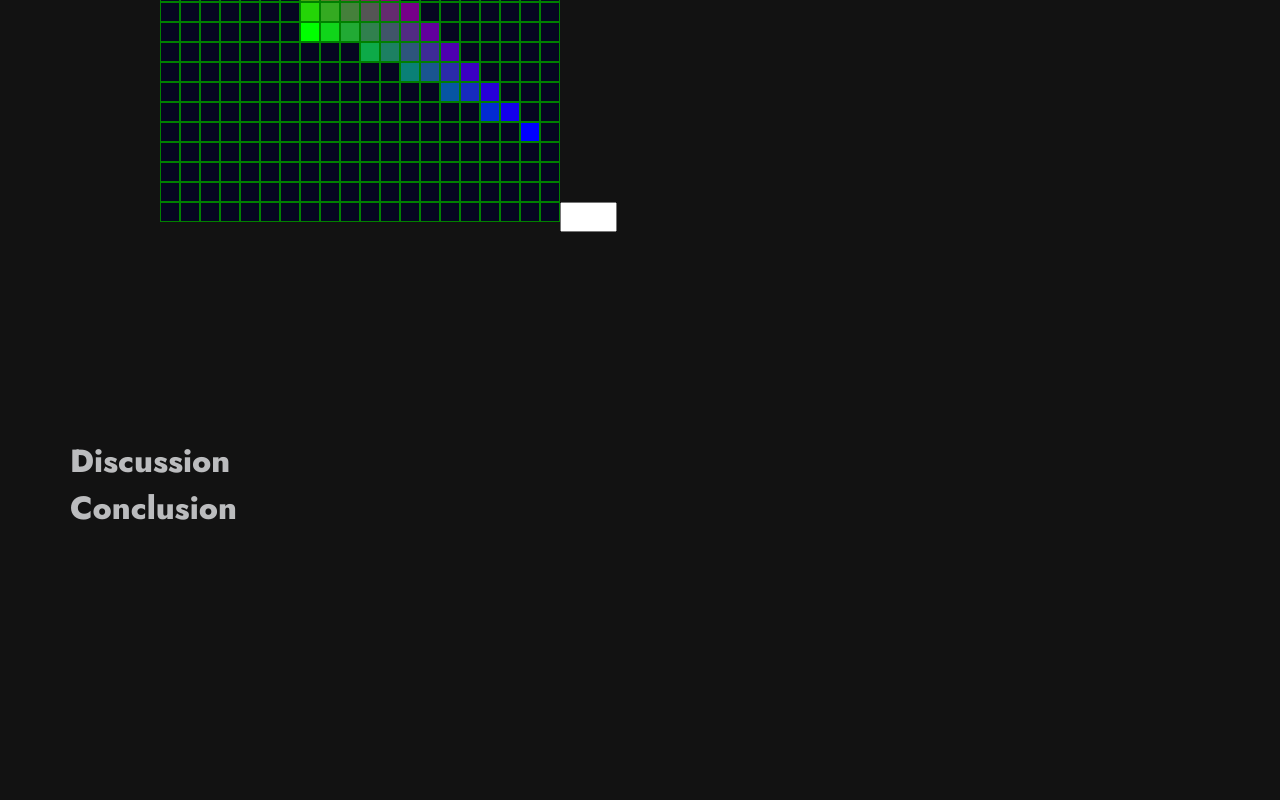
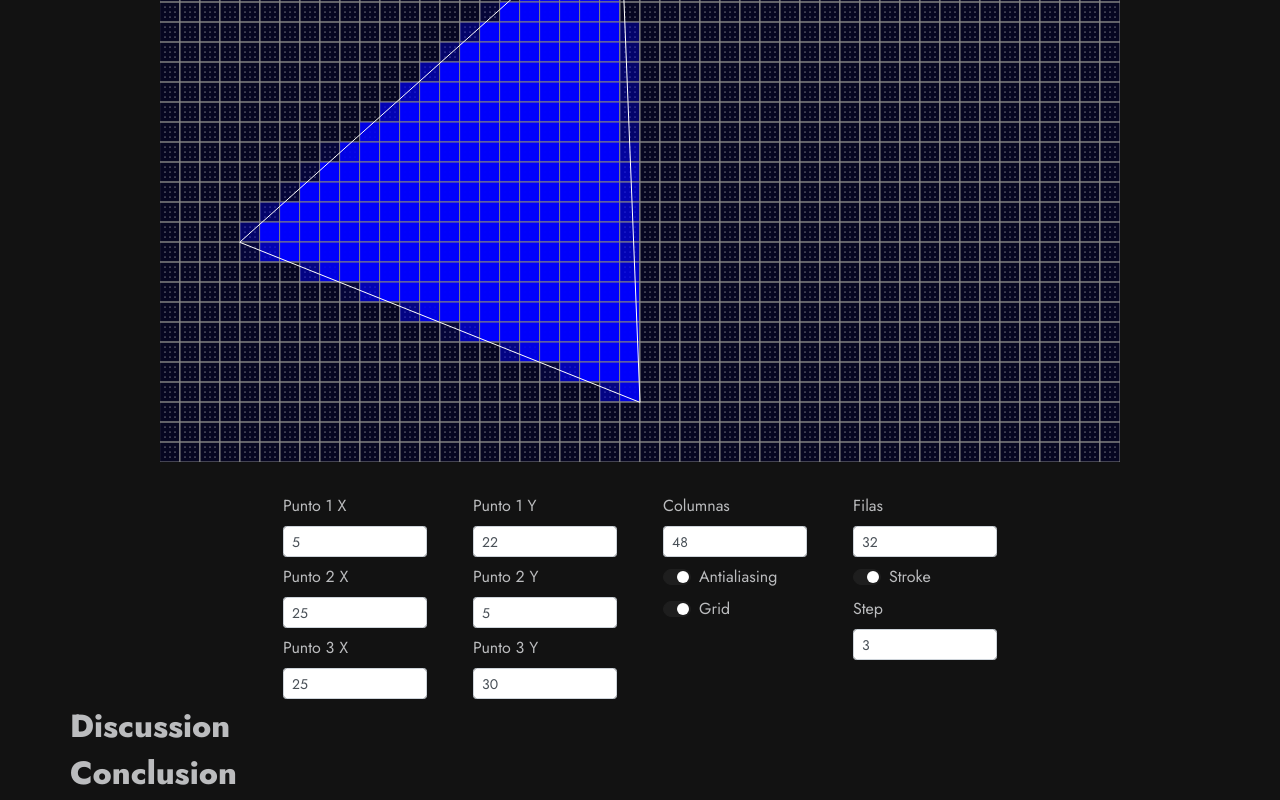
Before and after one commit to rcalvom/visual-computing-workshop, a Vue app: page /#/scene-trees in a window 1280 px wide. Shown: the part 640-1440 px from the top of the page. Before the commit the page ends 1175 px from the top, so only its background shows below. Built offline with nearby package versions, Linux system fonts and the light colour scheme.

Commit message:
Antialasing

```diff
--- a/src/components/SketchP5.vue
+++ b/src/components/SketchP5.vue
@@ -1,5 +1,5 @@
 <template>
-    <div id="vue-canvas"/>
+    <div id="vue-canvas" :style="`width=${width}px; height=${height}px`"/>
 </template>
 
 <script>
@@ -10,7 +10,9 @@
 
     export default {
         props: {
-            sketch: Function
+            sketch: Function,
+            width: Number,
+            height: Number
         },
         mounted(){
             const p = quadrille(easycam(treegl(p5)));
@@ -19,14 +21,17 @@
     }
 </script>
 
-<style scoped>
+<style>
 #vue-canvas {
   display: block;
-  margin: 0 auto;
+  margin: auto;
   padding: 0;
-  width: 960px;
-  height: 620px;
   overflow: hidden;
   border-color: var(--light);
 }
+
+.p5Canvas {
+  margin: auto;
+  display: block;
+}
 </style>
--- a/src/pages/SceneTrees.vue
+++ b/src/pages/SceneTrees.vue
@@ -16,7 +16,68 @@
             <h2>Code and Results</h2>
         </b-row>
         <b-row>
-            <SketchP5 :sketch="sketch" class="mt-4"/>
+            <b-col cols="12" class="mb-4">
+                <SketchP5 :sketch="sketch" class="mt-4" :width="960" :heigth="640"/>
+            </b-col>
+            <b-col cols="2" offset="2">
+                <b-row class="m-2">
+                    <label for="input-field-0x">Punto 1 X</label>
+                    <b-form-input size="sm" id="input-field-0x" type="number" min="1" max="96" value="5"/>
+                </b-row>
+                <b-row class="m-2">
+                    <label for="input-field-1x">Punto 2 X</label>
+                    <b-form-input size="sm" id="input-field-1x" type="number" min="1" max="96" value="25"/>
+                </b-row>
+                <b-row class="m-2">
+                    <label for="input-field-2x">Punto 3 X</label>
+                    <b-form-input size="sm" id="input-field-2x" type="number" min="1" max="96" value="25"/>
+                </b-row>
+            </b-col>
+            <b-col cols="2" >
+               <b-row class="m-2">
+                   <label for="input-field-0y">Punto 1 Y</label>
+                    <b-form-input size="sm" id="input-field-0y" type="number" min="1" max="64" value="22"/>
+                </b-row>
+                <b-row class="m-2">
+                    <label for="input-field-1y">Punto 2 Y</label>
+                    <b-form-input size="sm" id="input-field-1y" type="number" min="1" max="64" value="5"/>
+                </b-row>
+                <b-row class="m-2">
+                    <label for="input-field-2y">Punto 3 Y</label>
+                    <b-form-input size="sm" id="input-field-2y" type="number" min="1" max="64" value="30"/>
+                </b-row>
+            </b-col>
+            <b-col cols="2">
+                <b-row class="m-2">
+                    <label for="input-field-cols">Columnas</label>
+                    <b-form-input size="sm" id="input-field-cols" type="number" min="1" max="96" value="48"/>
+                </b-row>
+                <b-row class="m-2">
+                   <b-form-checkbox button-variant="primary" id="input-field-antialiasing" switch v-model="antialiasing">
+                        Antialiasing
+                    </b-form-checkbox>
+                </b-row>
+                <b-row class="m-2">
+                   <b-form-checkbox button-variant="primary" id="input-field-grid" switch v-model="grid">
+                        Grid
+                    </b-form-checkbox>
+                </b-row>
+            </b-col>
+            <b-col cols="2" >
+               <b-row class="m-2">
+                   <label for="input-field-rows">Filas</label>
+                    <b-form-input size="sm" id="input-field-rows" type="number" min="1" max="64" value="32"/>
+                </b-row>
+                <b-row class="m-2">
+                   <b-form-checkbox button-variant="primary" id="input-field-stroke" switch v-model="stroke">
+                        Stroke
+                    </b-form-checkbox>
+                </b-row>
+                <b-row class="m-2">
+                   <label for="input-field-step">Step</label>
+                    <b-form-input size="sm" id="input-field-step" type="number" min="1" max="5" value="3"/>
+                </b-row>
+            </b-col>
         </b-row>
         <b-row>
             <h2>Discussion</h2>
@@ -28,8 +89,7 @@
 </template>
 
 <script>
-    //import SceneTrees from '../sketches/SceneTrees.p5';
-    import SceneTrees from '../sketches/AntiAliasing.p5';
+    import antialiasing from '../sketches/antialiasing.p5';
     import SketchP5 from '../components/SketchP5.vue';
 
     import "vue-code-highlight/themes/duotone-sea.css";
@@ -42,7 +102,10 @@
         },
         data(){
             return {
-                sketch: SceneTrees
+                stroke: true,
+                grid: true,
+                antialiasing: true,
+                sketch: antialiasing
             }
         },
         created(){
--- a/src/pages/VisualIllusion.vue
+++ b/src/pages/VisualIllusion.vue
@@ -100,7 +100,7 @@
             <h2>Code and Results</h2>
         </b-row>
         <b-row>
-            <SketchP5 :sketch="sketch" class="mt-4"/>
+            <SketchP5 :sketch="sketch" class="mt-4" :width="960" :heigth="620"/>
         </b-row>
         <div>
             <code-highlight language="javascript">
--- a/src/sketches/AntiAliasing.p5.js
+++ /dev/null
@@ -1,45 +0,0 @@
-/**
- * Application of Scanimation visual illusion using p5.js
- * @param {p5} p5 reference
- */
-
- const sketch = (p5) => {
-    const ROWS = 20;
-    const COLS = 20;
-    const LENGTH = 20;
-    let quadrille;
-    let canvas;
-    let vertex1X/*, vertex1Y, vertex2X, vertex2Y, vertex3X, vertex3Y;*/
-
-    p5.setup = () => {
-        canvas = p5.createCanvas(COLS * LENGTH, ROWS * LENGTH);
-        canvas.parent("vue-canvas");
-
-        quadrille = p5.createQuadrille(ROWS, COLS);
-        p5.background('#060621');
-
-        vertex1X = p5.createInput('', 'number')
-        vertex1X.parent("vue-canvas");
-        vertex1X.elt.max = COLS;
-        vertex1X.elt.min = 1;
-    }
-
-    p5.draw = () => {
-        p5.drawQuadrille(quadrille, { cellLength: LENGTH, outline: 'green', board: true });
-        quadrille.rasterizeTriangle(2, 5, 10, 7, 15, 18, colorize_shader, [255, 0, 0, 7, 4], [0, 255, 0, -1, -10], [0, 0, 255, 5, 8]);
-        //console.log(quadrille._barycentric_coords());
-
-    }
-
-    p5.keyPressed = () => {
-
-    }
-
-    function colorize_shader({ pattern: mixin }) {
-        let rgb = mixin.slice(0, 3);
-        return p5.color(rgb);
-      }
-
-  }
-
-  export default sketch;
--- /dev/null
+++ b/src/sketches/antialiasing.p5.js
@@ -0,0 +1,156 @@
+/**
+ * Application of Scanimation visual illusion using p5.js
+ * @param {p5} p5 reference
+ */
+
+ const sketch = (p5) => {
+    const WIDTH = 960;
+    const HEIGTH = 640;
+
+    let rows = 32; // max 64
+    let cols = 48; // max 96
+
+    let length = 10;
+
+    let step = 4;
+    let stroke = true;
+    let antialiasing = true;
+    let grid = true;
+
+    let quadrille;
+    let colsInput;
+    let rowsInput;
+
+    let vertex0X = 4;
+    let vertex0Y = 21;
+    let vertex1X = 23;
+    let vertex1Y = 4;
+    let vertex2X = 24;
+    let vertex2Y = 29;
+
+    p5.setup = () => {
+        var canvas = p5.createCanvas(WIDTH, HEIGTH);
+        canvas.parent("vue-canvas");
+
+        p5.background('#060621');
+        quadrille = p5.createQuadrille(cols, rows);
+
+        colsInput = p5.select("#input-field-cols");
+        colsInput.input(sizeInputEvent);
+
+        rowsInput = p5.select("#input-field-rows");
+        rowsInput.input(sizeInputEvent);
+
+        p5.select("#input-field-stroke").changed(() => {
+            stroke = !stroke;
+            update();
+        });
+
+        p5.select("#input-field-antialiasing").changed(() => {
+            antialiasing = !antialiasing;
+            update();
+        });
+
+        p5.select("#input-field-grid").changed(() => {
+            grid = !grid;
+            update();
+        });
+
+        p5.select("#input-field-0x").input(vertexInputEvent);
+        p5.select("#input-field-1x").input(vertexInputEvent);
+        p5.select("#input-field-2x").input(vertexInputEvent);
+        p5.select("#input-field-0y").input(vertexInputEvent);
+        p5.select("#input-field-1y").input(vertexInputEvent);
+        p5.select("#input-field-2y").input(vertexInputEvent);
+
+        p5.select("#input-field-step").input((e) => {
+            step = parseInt(e.target.value);
+            update();
+        });
+
+        p5.stroke('white');
+        p5.strokeWeight(1);
+        p5.noFill();
+
+        update();
+
+
+
+    }
+
+    const sizeInputEvent = (e) => {
+        if(e.target.id == "input-field-cols"){
+            cols = parseInt(e.target.value);
+        }else if(e.target.id == "input-field-rows"){
+            rows = parseInt(e.target.value);
+        }
+        update();
+
+    }
+
+    const vertexInputEvent = (e) => {
+        if(e.target.id == "input-field-0x"){
+            vertex0X = parseInt(e.target.value) - 1;
+        }else if(e.target.id == "input-field-1x"){
+            vertex1X = parseInt(e.target.value) - 1;
+        }else if(e.target.id == "input-field-2x"){
+            vertex2X = parseInt(e.target.value) - 1;
+        }else if(e.target.id == "input-field-0y"){
+            vertex0Y = parseInt(e.target.value) - 1;
+        }else if(e.target.id == "input-field-1y"){
+            vertex1Y = parseInt(e.target.value) - 1;
+        }else if(e.target.id == "input-field-2y"){
+            vertex2Y = parseInt(e.target.value) - 1;
+        }
+
+        update();
+    }
+
+    function update(){
+        p5.background('#060621');
+        quadrille = p5.createQuadrille(cols, rows);
+        length = (WIDTH / cols * rows > HEIGTH) ? HEIGTH / rows : WIDTH / cols;
+        for(var i = 0; i < rows; i++){
+            for(var j = 0; j < cols; j++){
+                quadrille._memory2D[i][j] = p5.color([0, 0, 255, 0]);
+            }
+        }
+        var step_aux;
+        if(antialiasing){
+            step_aux = step;
+        }else{
+            step_aux = 2;
+        }
+        var borderx = 0;
+        for(i = 0; i < rows; i+=1/step_aux){
+            var bordery = 0;
+            if(borderx++ % step_aux == 0){
+                continue
+            }
+            for(j = 0; j < cols; j+=1/step_aux){
+                if(bordery++ % step_aux == 0){
+                    continue;
+                }
+                if(grid){
+                    p5.point(j * length, i * length);
+                }
+                var coords = quadrille._barycentric_coords(i, j, vertex0Y, vertex0X, vertex1Y, vertex1X, vertex2Y, vertex2X);
+                if (coords.w0 >= 0 && coords.w1 >= 0 && coords.w2 >= 0) {
+                    quadrille._memory2D[Math.trunc(i)][Math.trunc(j)] = p5.color([0, 0, 255, p5.alpha(quadrille._memory2D[Math.trunc(i)][Math.trunc(j)]) + Math.trunc(256/Math.pow(step_aux - 1, 2))]);
+                }
+            }
+        }
+        if(grid){
+            p5.drawQuadrille(quadrille, { cellLength: length, outline: 'grey', outlineWeight: 1, board: true});
+        }else{
+            p5.drawQuadrille(quadrille, { cellLength: length, outline: 'grey', outlineWeight: 0, board: true});
+        }
+        if(stroke){
+            p5.triangle(vertex0X * length, vertex0Y * length, vertex1X * length, vertex1Y * length, vertex2X * length, vertex2Y * length);
+        }
+
+    }
+
+  }
+
+  export default sketch;
--- a/src/sketches/scanimation.p5.js
+++ b/src/sketches/scanimation.p5.js
@@ -4,6 +4,9 @@
  */
 
 const sketch = (p5) => {
+  const WIDTH = 960;
+  const HEIGHT = 540;
+
   let canvas;
   let input;
   let button;
@@ -14,7 +17,7 @@ const sketch = (p5) => {
   let x = 0;
 
   p5.setup = () => {
-    canvas = p5.createCanvas(960, 540);
+    canvas = p5.createCanvas(WIDTH, HEIGHT);
     canvas.parent("vue-canvas");
 
     input = p5.createFileInput(handleFileLoad, true);
```
Also changed, not shown: libs/p5.quadrille.js.
